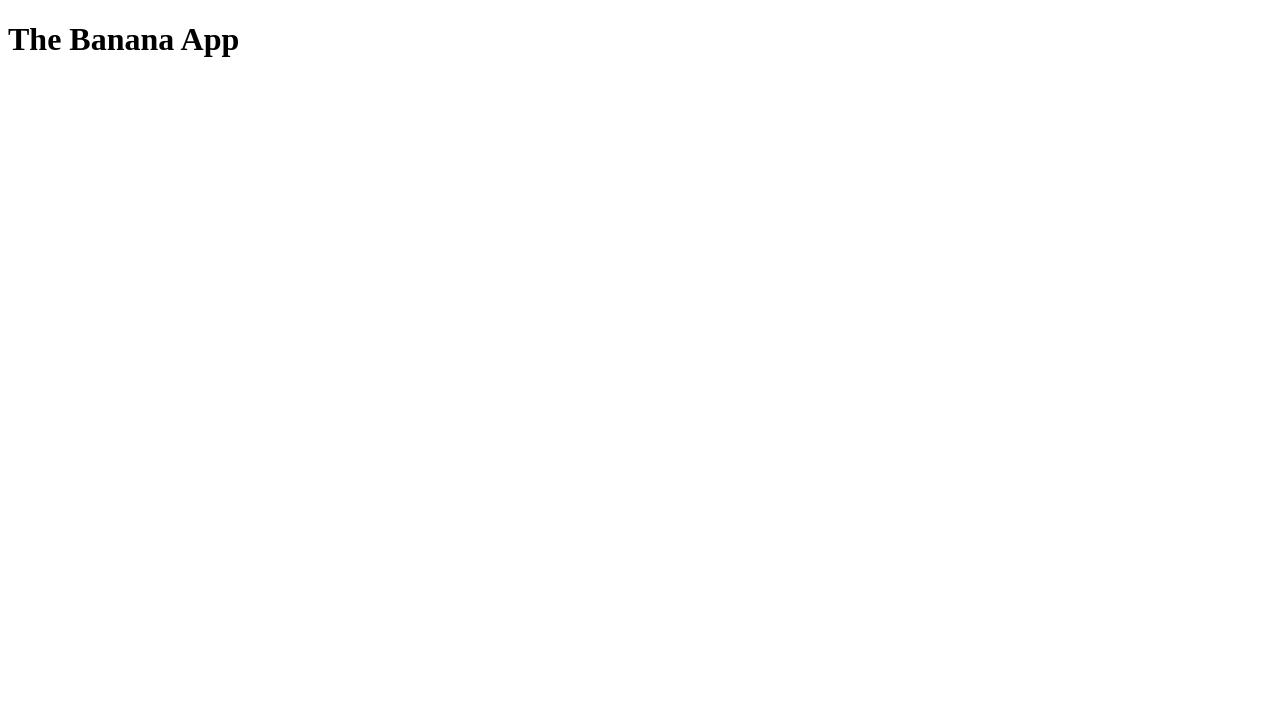
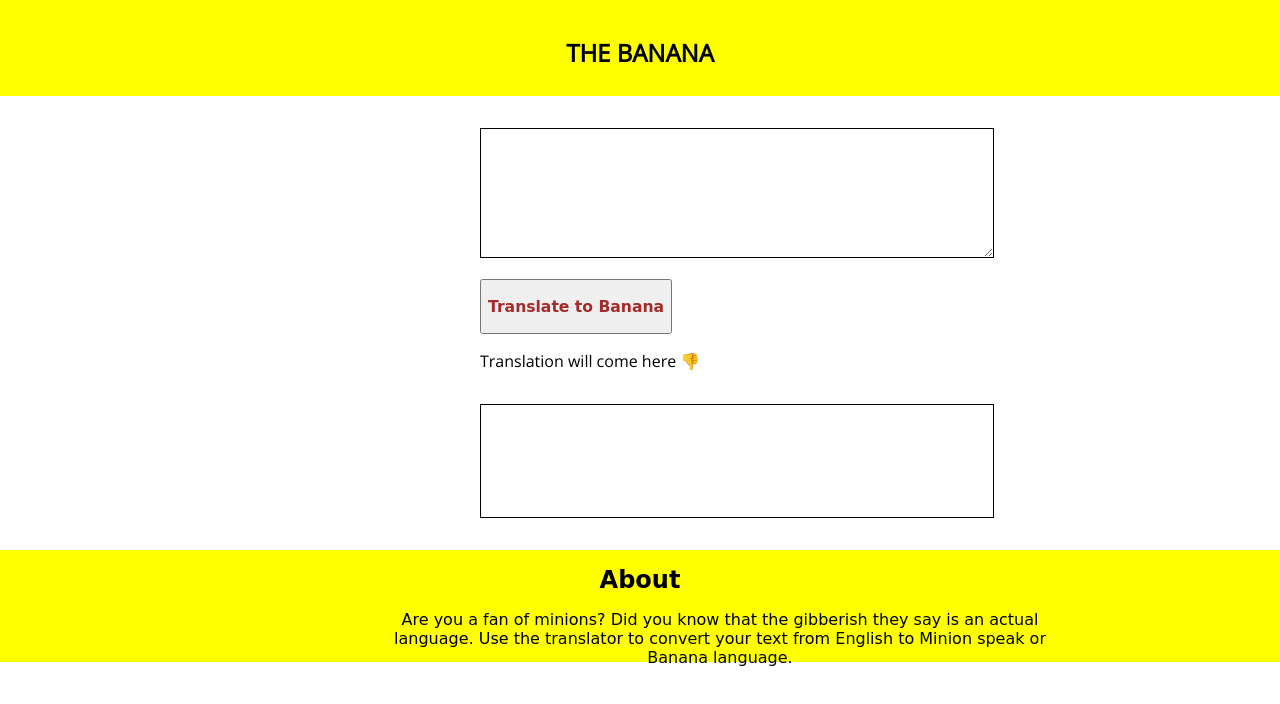
Before and after one commit to nehagopinathan18/minion-translator, a plain HTML site: page index.html in a window 1280 px wide. Drawn offline with nearby package versions, Linux system fonts and the light colour scheme.

Commit message:
completed UI
App UI done.

```diff
--- /dev/null
+++ b/app.js
@@ -0,0 +1,41 @@
+// //input//
+// var username = prompt("please give your name");
+// //processing//
+// var welcomemsg = "welcome ! "+ username;
+// //output//
+// alert(welcomemsg);
+
+var btnTranslate = document.querySelector("#btn-trans");
+// console.log(btnTranslate);
+var txtArea = document.querySelector("#txtarea");
+//console.log(txtArea);
+var divOutput = document.querySelector("#output");
+// /console.log(divOutput);
+
+var serverURL = "https://api.funtranslations.com/translate/minion.json"
+console.log(serverURL);
+function getTranslationURL(input) {
+    return serverURL + "?" + "text=" + input
+}
+
+function errorHandler(error) {
+    console.log("error occured", error);
+    alert("something wrong with server! try again after some time")
+}
+
+function clickHandler(){
+    var inputText = txtarea.value; // taking input
+    console.log("clicked");
+    console.log("input", txtArea.value);
+
+    // calling server for processing
+    fetch(getTranslationURL(inputText))
+        .then(response => response.json())
+        .then(json => {
+            var translatedText = json.contents.translated;
+            divOutput.innerText = translatedText; // output
+           })
+           .catch(errorHandler)
+    //divOutput.innerText = ("ajajajajajajaj " + txtArea.value);
+};
+btnTranslate.addEventListener("click", clickHandler);
--- a/index.html
+++ b/index.html
@@ -3,10 +3,41 @@
 <head>
     <meta charset="UTF-8">
     <meta name="viewport" content="width=device-width, initial-scale=1.0">
-    <title>Document</title>
+    <title>Banana</title>
+    <link href="style.css" rel="stylesheet" />
+    <style>
+        #output{
+            height: 5rem;
+            width: 30rem;
+            border: 1px solid black;
+            margin: 2rem 10rem 2rem 30rem;
+            padding: 1rem;
+        }
+        #about{
+            font-size: 1.5rem;
+            font-weight: bold;
+        }
+    </style>
 </head>
 <body>
-    <title>Bannna</title>
-    <h1>The Banana App</h1>
+    <nav class="banana-nav">
+        <h1>THE BANANA</h1>
+    </nav>
+    <textarea id="txtarea" class="text-area"></textarea>
+    <button class="btn-primary" id="btn-trans">
+        <h3>Translate to Banana</h3>
+    </button>
+    <div class="output-title">Translation will come here 👎</div>
+
+    <div id="output"></div>
+    <footer class="footer-banana">
+        <span id="about">About</span>
+        <div class="footer-text">
+            Are you a fan of minions? Did you know that the gibberish they say is an actual language. Use the translator to convert your text from English to Minion speak or Banana language.
+        </div>
+    </footer>
+
+    <script src="app.js"></script>
+
 </body>
 </html>
--- /dev/null
+++ b/style.css
@@ -0,0 +1,47 @@
+@import url('https://fonts.googleapis.com/css2?family=Open+Sans&display=swap');
+
+body{
+    font-family: 'Open Sans', cursive;
+    margin: 0px;
+}
+
+.btn-primary{
+    color: brown;
+    margin-left: 30rem;
+    font-family: cursive;
+
+}
+.banana-nav{
+    background-color: yellow;
+    height: 4rem;
+    padding: 1rem;
+    text-align: center;
+
+}
+.text-area{
+    height: 6rem;
+    padding: 1rem;
+    margin: 2rem 10rem 1rem 30rem;
+    width: 30rem;
+    border: 1px solid black;
+}
+.output-title{
+    margin-left: 30rem;
+
+    margin-top: 1rem;
+}
+.footer-banana{
+    height: 5rem;
+    background-color: yellow;
+    padding: 1rem;
+    text-align: center;
+    font-family: cursive;
+
+}
+.footer-text{
+    text-align: center;
+    margin: 1rem 10rem 3rem 20rem;
+    padding: 0rem 2rem 1rem 2rem;
+    font-family: cursive;
+
+}
```
